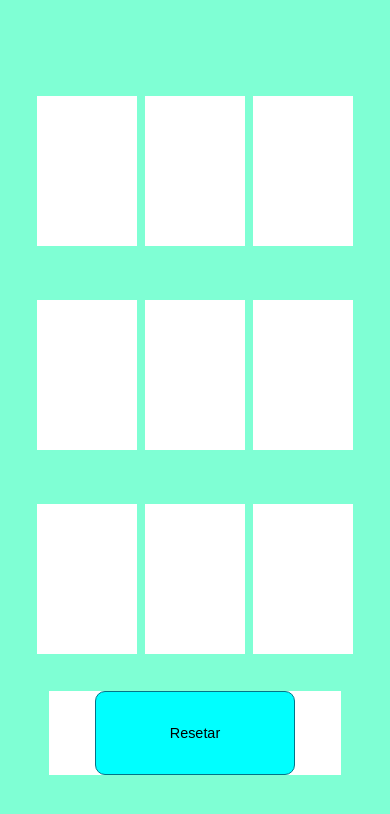
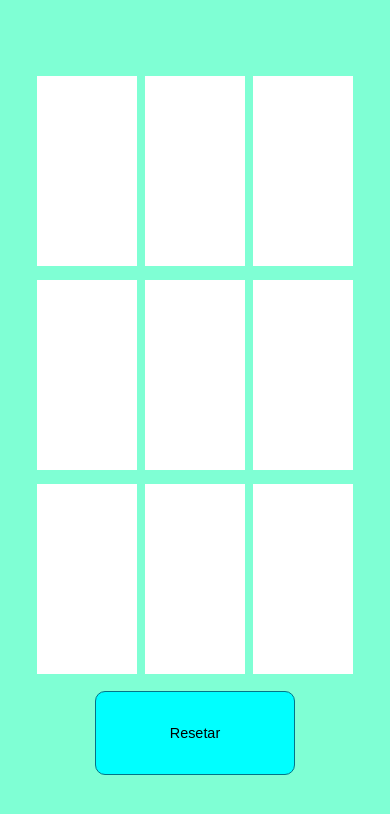
Before and after one commit to Marcosdesantana/Jogo_da_velha, a plain HTML site: page index.html in a window 390 px wide. Drawn offline with Linux system fonts and the light colour scheme.

Commit message:
parte mobile finalizada

```diff
--- a/estilo/style.css
+++ b/estilo/style.css
@@ -72,7 +72,7 @@ div{
     }
 
     #celulas{
-      max-height:150px;
+      max-height:190px;
       width: 100px;
       margin: 4px;
     }
@@ -83,10 +83,10 @@ div{
 
     #principal{
         font-size: 3em;
+        height: 100dvh;
     }
 
     .painel{
-        background-color:white;
         width: 83%;
         height: 10%;
     }
```
